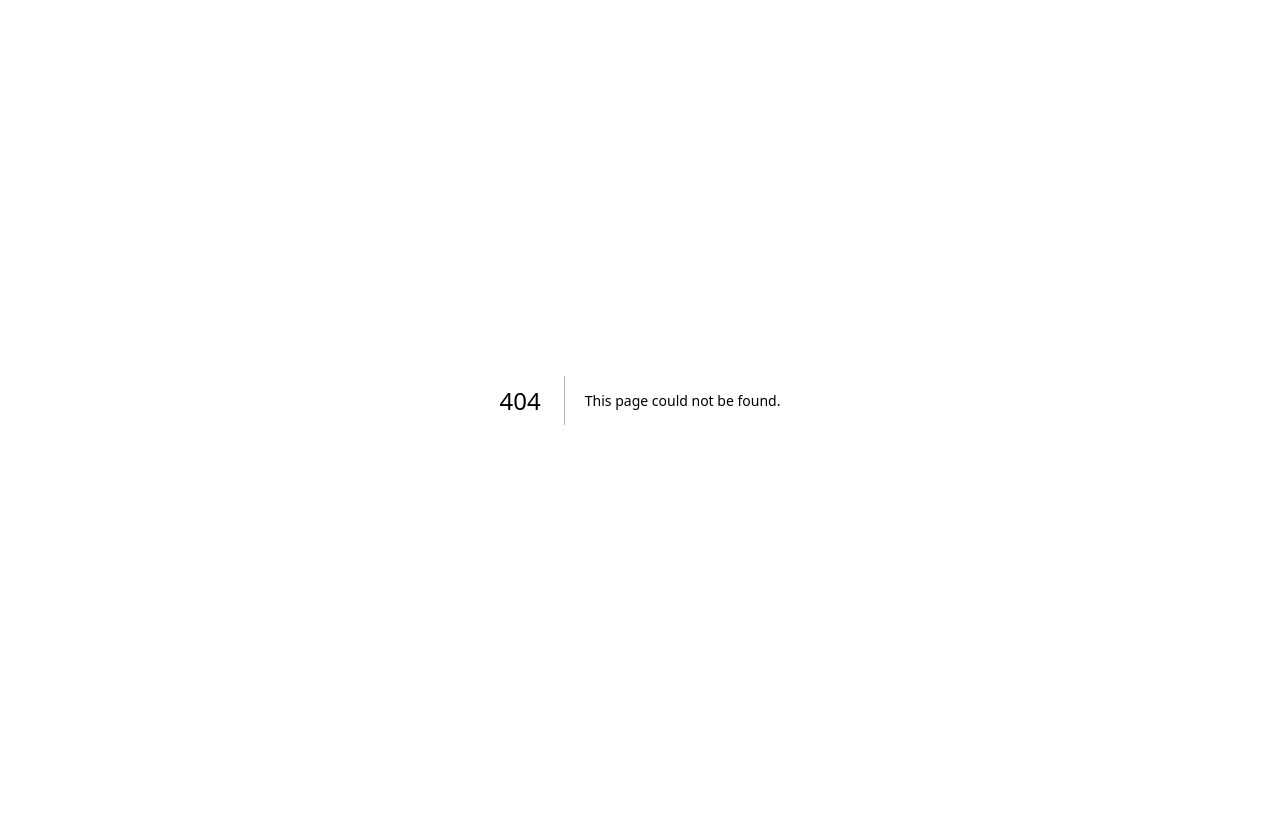
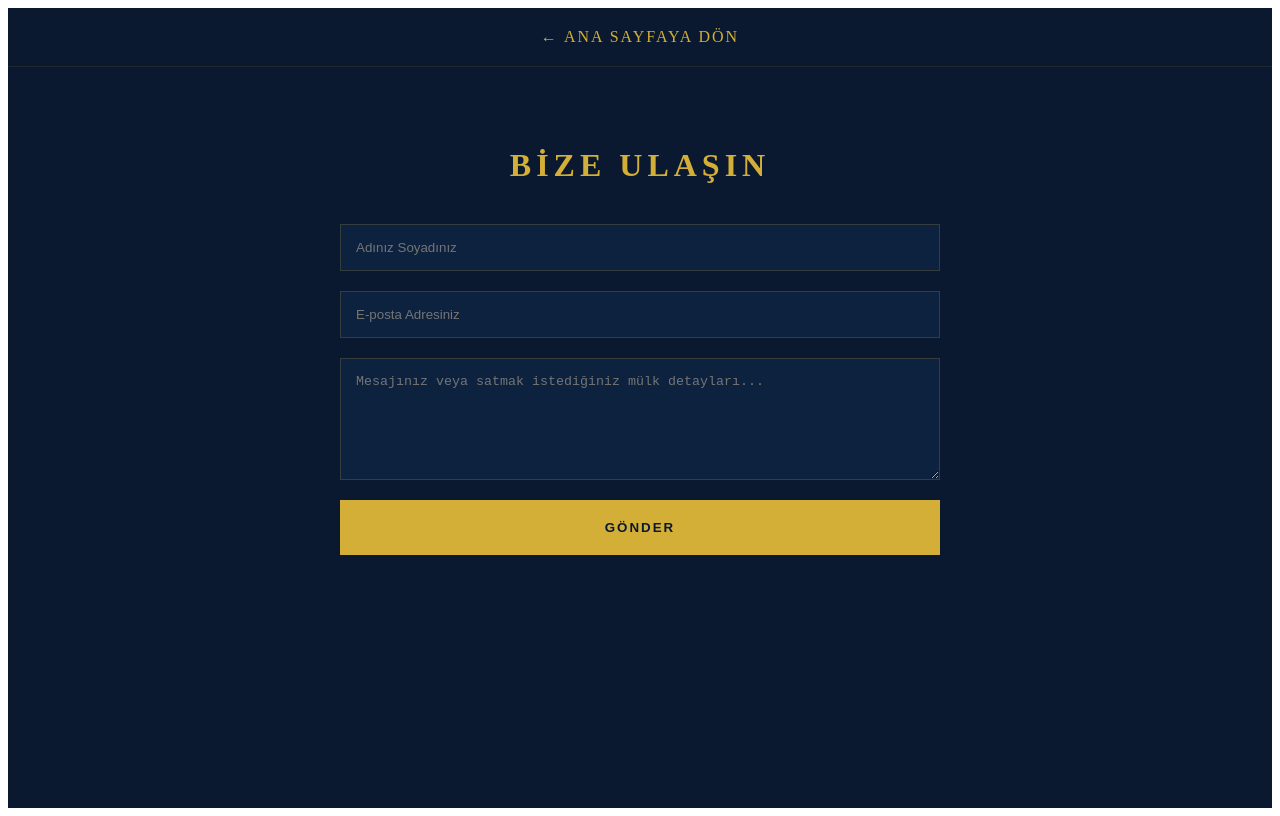
Before and after one commit to monurkilic/onda-web, a Next.js app: page /contact in a window 1280 px wide. Before the commit this address had no page. Built offline with nearby package versions, Linux system fonts and the light colour scheme.

Commit message:
Create contact.js

```diff
--- /dev/null
+++ b/pages/contact.js
@@ -0,0 +1,22 @@
+import Head from 'next/head';
+
+export default function Contact() {
+  return (
+    <div style={{backgroundColor: '#0a192f', color: '#fff', minHeight: '100vh', fontFamily: 'serif'}}>
+      <Head><title>İletişim | Onda Yatırım</title></Head>
+      <nav style={{padding: '20px', textAlign: 'center', borderBottom: '1px solid rgba(212,175,55,0.1)'}}>
+        <a href="/" style={{color: '#d4af37', textDecoration: 'none', letterSpacing: '2px'}}>← ANA SAYFAYA DÖN</a>
+      </nav>
+      <div style={{maxWidth: '600px', margin: '80px auto', padding: '0 20px'}}>
+        <h1 style={{color: '#d4af37', textAlign: 'center', letterSpacing: '5px', marginBottom: '40px'}}>BİZE ULAŞIN</h1>
+        {/* https://formspree.io/f/xvzvooyy */}
+        <form action="https://formspree.io/f/BURAYA_KODUNU_YAZ" method="POST" style={{display: 'flex', flexDirection: 'column', gap: '20px'}}>
+          <input type="text" name="name" placeholder="Adınız Soyadınız" required style={{padding: '15px', background: '#0d223f', border: '1px solid #d4af3733', color: '#fff'}} />
+          <input type="email" name="email" placeholder="E-posta Adresiniz" required style={{padding: '15px', background: '#0d223f', border: '1px solid #d4af3733', color: '#fff'}} />
+          <textarea name="message" rows="6" placeholder="Mesajınız veya satmak istediğiniz mülk detayları..." required style={{padding: '15px', background: '#0d223f', border: '1px solid #d4af3733', color: '#fff'}}></textarea>
+          <button type="submit" style={{padding: '20px', background: '#d4af37', color: '#0a192f', fontWeight: 'bold', border: 'none', cursor: 'pointer', letterSpacing: '2px'}}>GÖNDER</button>
+        </form>
+      </div>
+    </div>
+  );
+}
```
